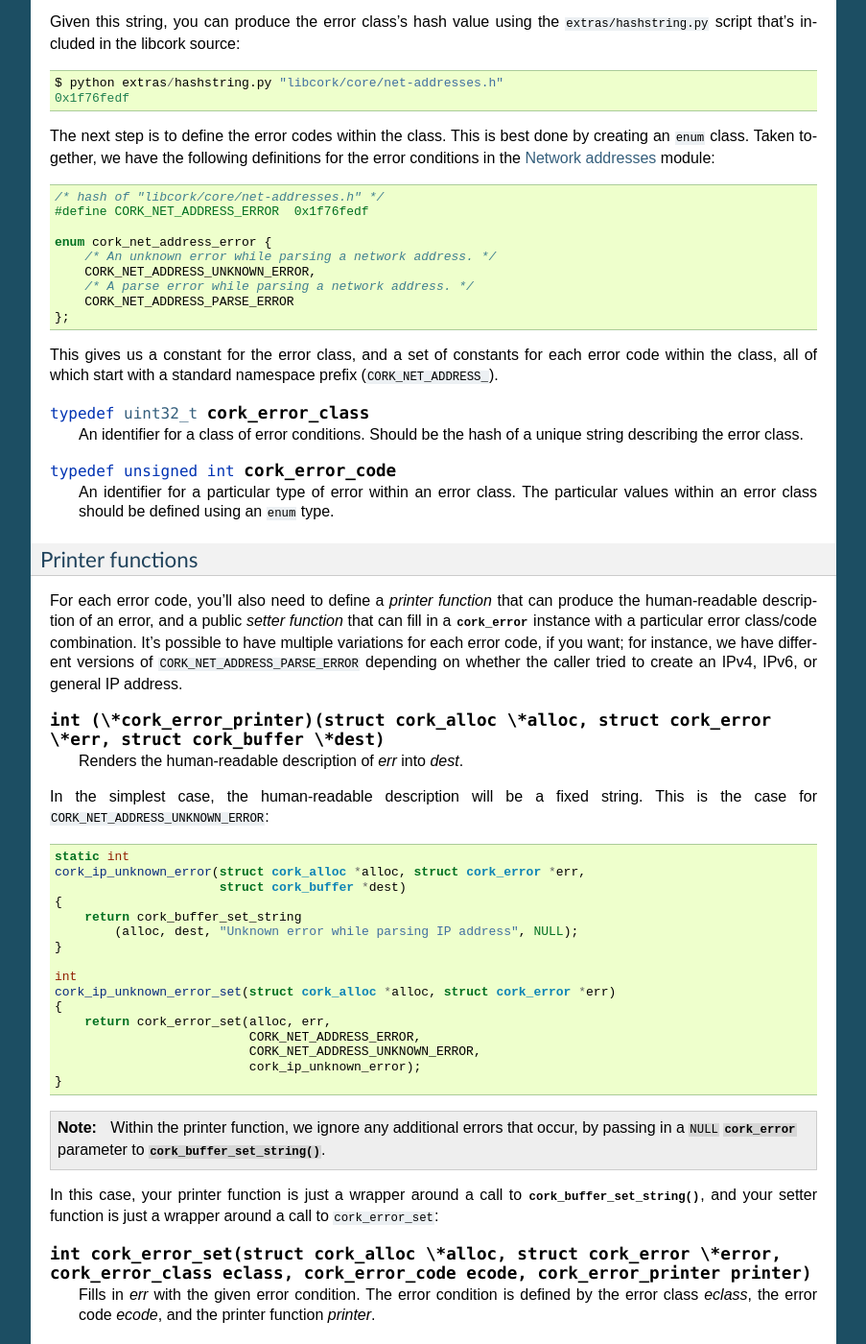
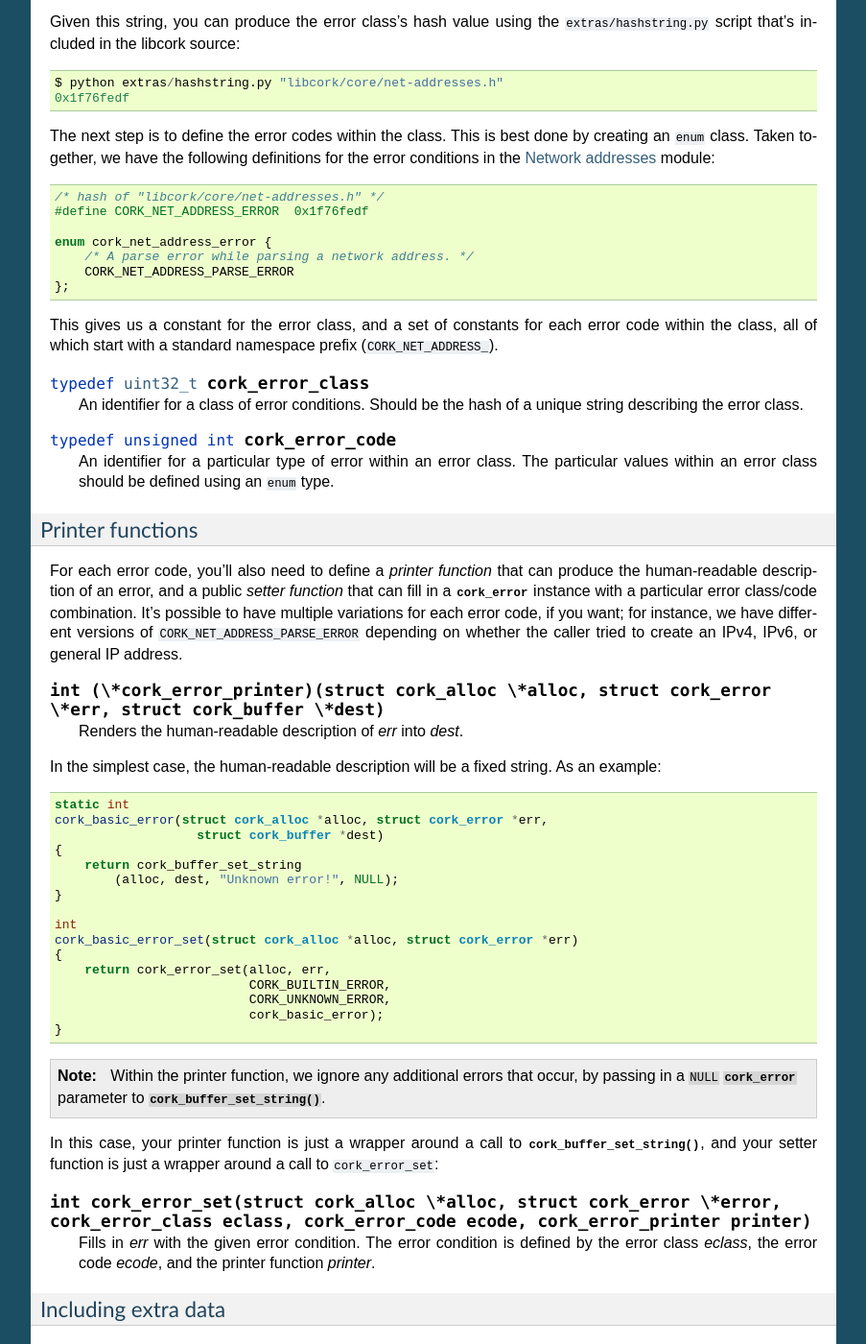
Before and after one commit to dcreager/libcork, a Sphinx documentation site: the page built from docs/errors.rst, in a window 1280 px wide and 1400 px high, scrolled down 6847 px. Shown: the whole window at 96% size, without its empty margins (198-1101 px from the left). Built offline with Sphinx 7.4.7, drawn with Linux system fonts in a browser that asks for light colours; some of the changed text lies outside the part shown.

Commit message:
Built-in "unknown" error
We now have a built-in error class and code for "unknown" errors.  Most
of the time this won't be needed, but it can be useful for reporting
unreachable code, for instance.

```diff
--- a/docs/errors.rst
+++ b/docs/errors.rst
@@ -482,8 +482,6 @@
   #define CORK_NET_ADDRESS_ERROR  0x1f76fedf
 
   enum cork_net_address_error {
-      /* An unknown error while parsing a network address. */
-      CORK_NET_ADDRESS_UNKNOWN_ERROR,
       /* A parse error while parsing a network address. */
       CORK_NET_ADDRESS_PARSE_ERROR
   };
@@ -520,23 +518,23 @@
    Renders the human-readable description of *err* into *dest*.
 
 In the simplest case, the human-readable description will be a fixed
-string.  This is the case for ``CORK_NET_ADDRESS_UNKNOWN_ERROR``::
+string.  As an example::
 
   static int
-  cork_ip_unknown_error(struct cork_alloc *alloc, struct cork_error *err,
-                        struct cork_buffer *dest)
+  cork_basic_error(struct cork_alloc *alloc, struct cork_error *err,
+                     struct cork_buffer *dest)
   {
       return cork_buffer_set_string
-          (alloc, dest, "Unknown error while parsing IP address", NULL);
+          (alloc, dest, "Unknown error!", NULL);
   }
 
   int
-  cork_ip_unknown_error_set(struct cork_alloc *alloc, struct cork_error *err)
+  cork_basic_error_set(struct cork_alloc *alloc, struct cork_error *err)
   {
       return cork_error_set(alloc, err,
-                            CORK_NET_ADDRESS_ERROR,
-                            CORK_NET_ADDRESS_UNKNOWN_ERROR,
-                            cork_ip_unknown_error);
+                            CORK_BUILTIN_ERROR,
+                            CORK_UNKNOWN_ERROR,
+                            cork_basic_error);
   }
 
 .. note::
@@ -618,3 +616,21 @@
 
 Note that this printer function assumes that the malformed string will
 still be a live object when the printer function is called.
+
+Builtin errors
+--------------
+
+There are a few basic, builtin errors that you can use if no others are
+applicable.  In almost all cases, you'll want to define a more specific
+error class and code instead.
+
+.. macro:: CORK_BUILTIN_ERROR
+           CORK_UNKNOWN_ERROR
+
+   The error class and codes used for the error conditions described in
+   this section.
+
+.. function:: int cork_unknown_error_set(struct cork_alloc \*alloc, struct cork_error \*err)
+
+   Fills in *err* to indicate that there was some unknown error.  The
+   error description will include the name of the current function.
--- a/docs/net-addresses.rst
+++ b/docs/net-addresses.rst
@@ -124,11 +124,10 @@
 ~~~~~~~~~~~~~~~~
 
 .. macro:: CORK_NET_ADDRESS_ERROR
-           CORK_NET_ADDRESS_UNKNOWN_ERROR
            CORK_NET_ADDRESS_PARSE_ERROR
 
-   The error class and codes used for :ref:`error conditions <errors>`
-   raised by the functions in this section.
+   The error class and codes used for the :ref:`error conditions
+   <errors>` described in this section.
 
 .. function:: int cork_ipv4_parse_error_set(struct cork_alloc \*alloc, struct cork_error \*err, const char \*invalid_str)
               int cork_ipv6_parse_error_set(struct cork_alloc \*alloc, struct cork_error \*err, const char \*invalid_str)
```
Also changed, not shown: 4 other files.
